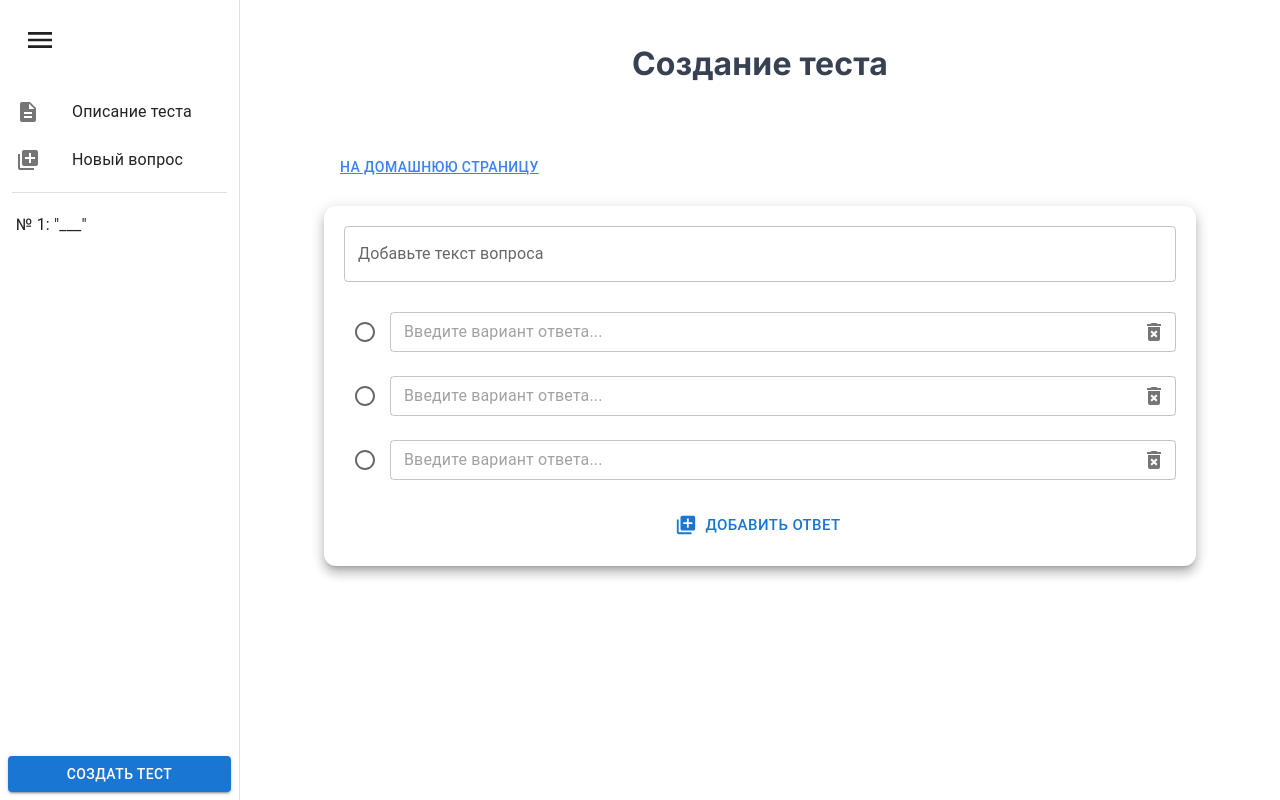
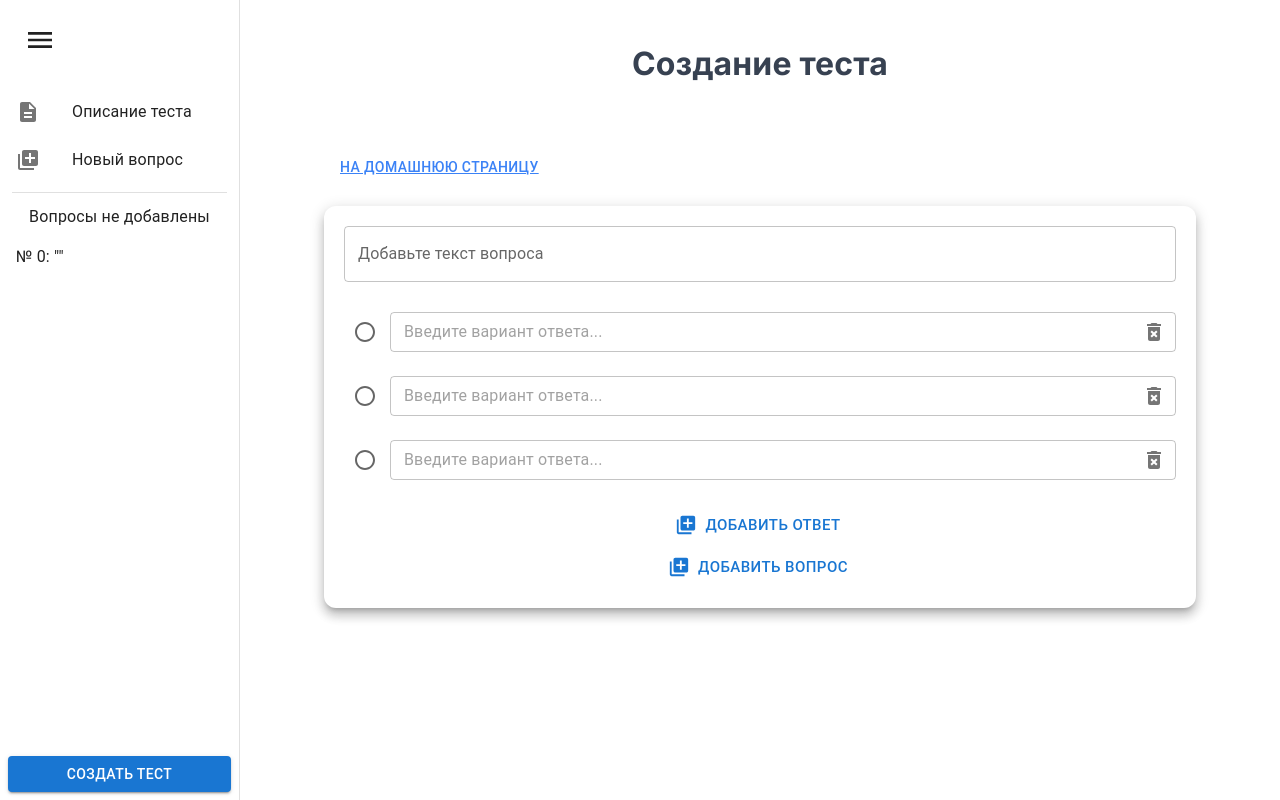
Before and after one commit to SirPeace/quizerland-v2-front, a Next.js app: page /create-quiz in a window 1280 px wide. Both pictures are taken after a click on the button "ПЕРЕЙТИ К ДОБАВЛЕНИЮ ВОПРОСОВ". Built offline with nearby package versions, Linux system fonts and the light colour scheme.

Commit message:
WIP QuizForm

```diff
--- a/src/components/CreateQuiz/DrawerList/DrawerList.tsx
+++ b/src/components/CreateQuiz/DrawerList/DrawerList.tsx
@@ -12,20 +12,39 @@ import {
   Button,
 } from '@mui/material'
 
-import { useContext } from 'react'
+import { useContext, useMemo } from 'react'
 
 import { useWatch } from 'react-hook-form'
 
+import { defaultQuestion } from '../QuizForm'
 import CreateQuizContext from '../context'
 
 const DrawerList = (): JSX.Element => {
-  const { submit, setActiveTab, form } = useContext(CreateQuizContext)
+  const { activeTab, submit, setActiveTab, form } =
+    useContext(CreateQuizContext)
+
+  const { setValue } = form
 
   // useWatch() вместо getValues(), т.к. нам надо следить за добавлением новых вопросов и ре-рендерить список при изменениях
   const questions = useWatch({
     control: form.control,
     name: 'questions',
   })
+
+  function addQuestion(): void {
+    console.debug(questions)
+
+    const newActiveTab = questions.length
+
+    setValue('questions', [...questions, defaultQuestion])
+    setActiveTab(questions.length + 1)
+    console.log(questions)
+  }
+
+  const setActiveTabLog = (index: number): void => {
+    setActiveTab(index)
+    console.log('activeTab :', activeTab)
+  }
 
   return (
     <Box
@@ -49,7 +68,7 @@ const DrawerList = (): JSX.Element => {
           <ListItem disablePadding>
             <ListItemButton
               onClick={() => {
-                setActiveTab(0)
+                addQuestion()
               }}
             >
               <ListItemIcon>
@@ -61,28 +80,25 @@ const DrawerList = (): JSX.Element => {
         </List>
         <Divider className="mx-3" />
         <List>
-          {questions.length === 0 ? (
           <ListItemText
-              primary={'Вопросы не добавлены'}
+            primary={
+              questions.length <= 1 ? 'Вопросы не добавлены' : 'Список вопросов'
+            }
             className="text-center"
           />
-          ) : (
-            questions.map((question, idx) => (
+          {questions.map((question, idx) => (
             <ListItem key={idx} disablePadding>
               <ListItemButton
                 onClick={() => {
-                    setActiveTab(idx)
+                  setActiveTabLog(idx)
                 }}
               >
-                  <ListItemText
-                    primary={`№ ${idx + 1}: "${
-                      question.text.length > 0 ? question.text : '___'
-                    }"`}
-                  />
+                <ListItemText>
+                  {`№ ${idx}: "${questions.length > 0 && question.text}"`}
+                </ListItemText>
               </ListItemButton>
             </ListItem>
-            ))
-          )}
+          ))}
         </List>
       </div>
 
--- a/src/components/CreateQuiz/QuestionCard/QuestionCard.tsx
+++ b/src/components/CreateQuiz/QuestionCard/QuestionCard.tsx
@@ -10,6 +10,7 @@ import { debounce } from 'lodash-es'
 import { useCallback, useContext, useState } from 'react'
 import { type FieldErrors, useWatch } from 'react-hook-form'
 
+import { defaultQuestion } from '../QuizForm'
 import CreateQuizContext from '../context'
 
 import type {
@@ -20,19 +21,31 @@ import type {
 } from '../types'
 
 const QuizQuestionForm = (): JSX.Element => {
-  const { activeTab: questionIndex, form } = useContext(CreateQuizContext)
+  const {
+    activeTab: questionIndex,
+    setActiveTab,
+    form,
+  } = useContext(CreateQuizContext)
+
+  console.log(`Question index: ${questionIndex}`)
+
   const {
     register,
     setValue,
     getValues,
     formState: { errors },
+    resetField,
   } = form
 
   /*
     Замена useAppSelector
     Получаем данные не из Redux, а из стейта RHF
   */
+  const questions = getValues('questions')
   const question = getValues(`questions.${questionIndex}`)
+
+  console.log(question)
+
   // useWatch() вместо getValues(), т.к. нам надо следить за списком ответов и ре-рендерить список, когда добавляем/удаляем элементы
   const answers = useWatch({
     control: form.control,
@@ -77,6 +90,14 @@ const QuizQuestionForm = (): JSX.Element => {
       `questions.${questionIndex}.answers`,
       question.answers.filter((_, idx) => idx !== answerIndex),
     )
+  }
+
+  function addQuestion(): void {
+    const newActiveTab = questions.length
+
+    setValue('questions', [...questions, defaultQuestion])
+    setActiveTab(newActiveTab)
+    console.log(questions)
   }
 
   return (
@@ -153,6 +174,17 @@ const QuizQuestionForm = (): JSX.Element => {
           Добавить ответ
         </Button>
 
+        <Button
+          variant="text"
+          type="button"
+          fullWidth
+          size="large"
+          startIcon={<AddToPhotosIcon />}
+          onClick={addQuestion}
+        >
+          Добавить вопрос
+        </Button>
+
         {questionFieldError('rightAnswerId') !== '' && (
           <p className="mt-4 text-red-600 text-base text-center font-bold">
             {questionFieldError('rightAnswerId')}
--- a/src/components/CreateQuiz/QuizDescriptionCard/QuizDescriptionCard.tsx
+++ b/src/components/CreateQuiz/QuizDescriptionCard/QuizDescriptionCard.tsx
@@ -12,6 +12,7 @@ export default function QuizDescriptionForm(): JSX.Element {
   if (undefined === form) return <></>
 
   const {
+    setValue,
     register,
     formState: { errors },
   } = form
@@ -41,7 +42,7 @@ export default function QuizDescriptionForm(): JSX.Element {
           multiline
           fullWidth
           rows={5}
-          // placeholder="Пример: Космическое пространство, космос (др.-греч. κόσμος — «упорядоченность», «порядок») — относительно пустые участки Вселенной, которые лежат вне границ атмосфер небесных тел. Космос не является абсолютно пустым пространством: в нём есть, хотя и с очень низкой плотностью, межзвёздное вещество (преимущественно ионы и атомы водорода), космические лучи и электромагнитное излучение, а также гипотетическая тёмная материя."
+          placeholder="Пример: Космическое пространство, космос (др.-греч. κόσμος — «упорядоченность», «порядок»)..."
           error={Object.hasOwn(errors, 'description')}
           helperText={errors.description?.message}
         />
--- a/src/components/CreateQuiz/QuizForm.tsx
+++ b/src/components/CreateQuiz/QuizForm.tsx
@@ -1,5 +1,5 @@
 'use client'
-
+// TODO Убрать DevTool
 // import { DevTool } from '@hookform/devtools'
 import { zodResolver } from '@hookform/resolvers/zod'
 import ChecklistOutlinedIcon from '@mui/icons-material/ChecklistOutlined'
@@ -21,6 +21,12 @@ import { quizFormSchema, type TQuizForm } from './types'
 
 const drawerWidth = 240
 
+export const defaultQuestion = {
+  text: '',
+  rightAnswerId: undefined,
+  answers: ['', '', ''],
+}
+
 const QuizForm = (): JSX.Element => {
   const [mobileOpen, setMobileOpen] = useState(false)
   const [activeTab, setActiveTab] = useState(-1)
@@ -30,13 +36,7 @@ const QuizForm = (): JSX.Element => {
     defaultValues: {
       title: '',
       description: '',
-      questions: [
-        {
-          text: '',
-          rightAnswerId: undefined,
-          answers: ['', '', ''],
-        },
-      ],
+      questions: [defaultQuestion],
     },
   })
 
@@ -44,7 +44,7 @@ const QuizForm = (): JSX.Element => {
   // Раньше ты его вызывал при событии на элементе, но его можно вызвать и программно (вручную)
   const submit = async (): Promise<void> => {
     await form.handleSubmit(data => {
-      console.debug(data)
+      console.log(data)
     })()
   }
 
--- a/src/components/CreateQuiz/context.tsx
+++ b/src/components/CreateQuiz/context.tsx
@@ -19,3 +19,5 @@ const CreateQuizContext = createContext<ICreateQuizContext>({
 })
 
 export default CreateQuizContext
+
+// https://stackoverflow.com/questions/70394537/how-to-set-array-in-useform-and-validate-the-length-of-value
--- a/src/components/CreateQuiz/types.ts
+++ b/src/components/CreateQuiz/types.ts
@@ -18,7 +18,8 @@ export const quizFormSchema = zod.object({
       // TODO: Перевести на тип number().int()
       rightAnswerId: zod
         .string({ errorMap: () => ({ message: 'Выберите вариант ответа' }) })
-        .regex(/^\d+$/, { message: 'Выберите вариант ответа' }),
+        .regex(/^\d+$/, { message: 'Выберите вариант ответа' })
+        .optional(),
       answers: zod
         .string()
         .min(1, 'Поле обязательное для заполнения!')
```
Lines whose indentation alone changed are shown as unchanged.
